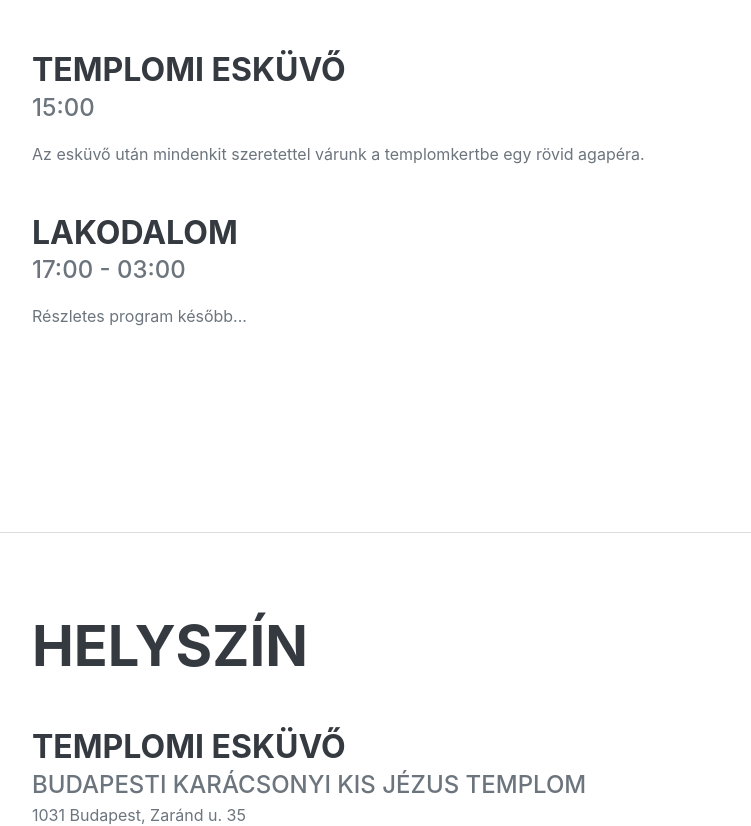
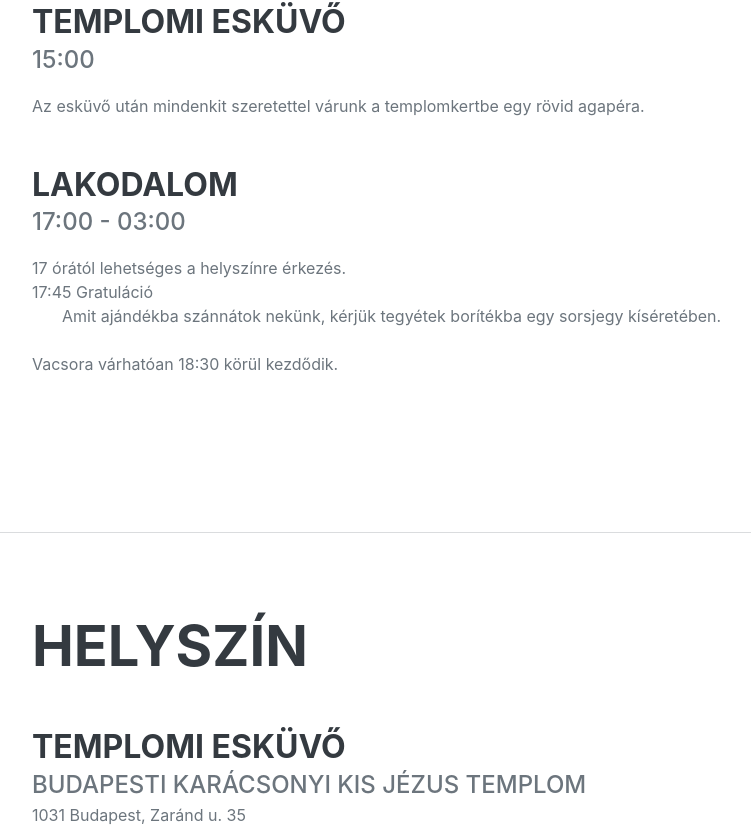
Before and after one commit to orsiesgabor/orsiesgabor.github.io, a plain HTML site: page index.html in a window 1280 px wide. Shown: the part 1068-1894 px from the top of the page, without its empty margins (288-1039 px from the left). Drawn offline with nearby package versions, Linux system fonts and the light colour scheme; a web font is replaced by a local one.

Commit message:
schedule added

```diff
--- a/index.html
+++ b/index.html
@@ -61,7 +61,11 @@
                         <div class="flex-grow-1">
                             <h3 class="mb-0">Lakodalom</h3>
                             <div class="subheading mb-3">17:00 - 03:00</div>
-                            <div>Részletes program később...</div>
+                            <div>17 órától lehetséges a helyszínre érkezés.</div>
+                            <div>17:45 Gratuláció</div>
+                            <div style="margin-left: 30px">Amit ajándékba szánnátok nekünk, kérjük tegyétek borítékba egy sorsjegy kíséretében.</div>
+                            <br>
+                            <div>Vacsora várhatóan 18:30 körül kezdődik.</div>
                         </div>
                     </div>
                 </div>
```
